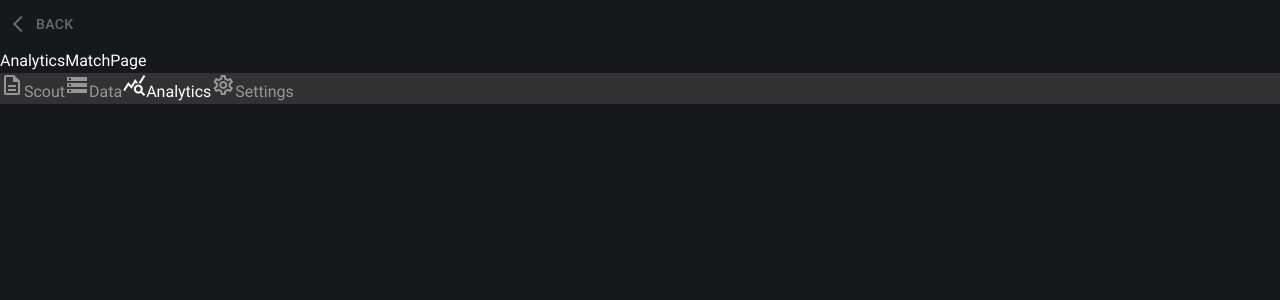
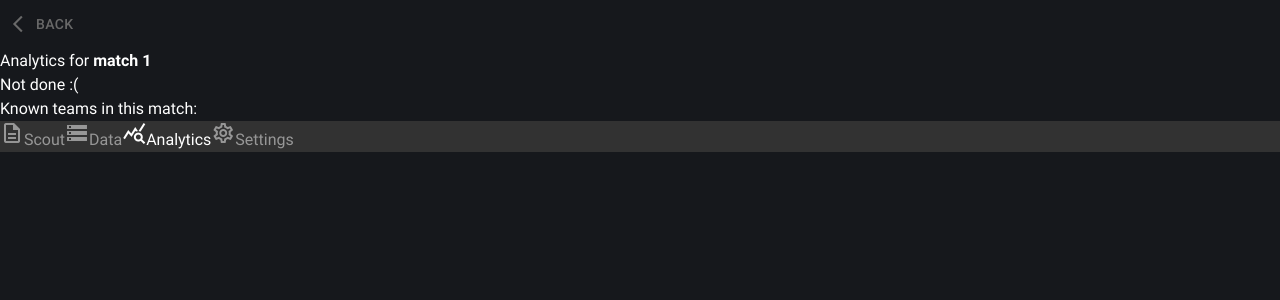
Before and after one commit to ChainLynxRobotics/ScoutingPWA, a React (Vite) app: page /analytics/match/1 in a window 1280 px wide. Shown: the top 300 px of the page. Built offline with nearby package versions, Linux system fonts and the light colour scheme.

Commit message:
UI fixes

```diff
--- a/src/pages/DataPage.tsx
+++ b/src/pages/DataPage.tsx
@@ -55,7 +55,7 @@ const DataPage = () => {
     }
 
     useEffect(() => {
-        if (toDelete) MatchDatabase.getMatchById(toDelete.matchId, toDelete.teamNumber).then(setToDeleteData);
+        if (toDelete) MatchDatabase.getMatchByIdentifier(toDelete.matchId, toDelete.teamNumber).then(setToDeleteData);
         else setToDeleteData(undefined);
     }, [toDelete]);
 
--- a/src/pages/IndexPage.tsx
+++ b/src/pages/IndexPage.tsx
@@ -2,6 +2,7 @@ import Button from "@mui/material/Button/Button";
 import { useContext, useEffect, useState } from "react";
 import { useNavigate } from "react-router-dom";
 import SettingsContext from "../components/context/SettingsContext";
+import Divider from "../components/Divider";
 
 const IndexPage = () => {
 
@@ -52,7 +53,10 @@ const IndexPage = () => {
     }
 
     return (
-        <div className="p-16 w-full h-full flex flex-col items-center justify-center text-center">
+        <div className="w-full h-dvh relative overflow-hidden">
+            <div className="w-full h-full overflow-y-auto">
+                <div className="">
+                    <div className="px-8 py-16 w-full h-full flex flex-col items-center justify-center text-center">
                         <h1 className="text-3xl">Welcome to the Chainlynx 8248 Scouting App</h1>
                         <p className="mb-8">Please install this website as a Progressive Web App to continue</p>
                         { installPrompt != null ?
@@ -63,6 +67,7 @@ const IndexPage = () => {
 
                         <p className="mt-8">On Desktop/Android, you must click the Install Button above. If the button is disabled, <a href="https://caniuse.com/mdn-api_beforeinstallpromptevent" target="_blank" className="underline">PWAs may not be supported on your browser.</a></p>
                         <p className="mt-4">On iOS, you must click the Share Button &#40;<span className="material-symbols-outlined">ios_share</span>&#41; and tap "Add to Home Screen" to install the app.</p>
+                        <p className="mt-4">On Android, you might need to click the triple dots &#40;<span className="material-symbols-outlined translate-y-1">more_vert</span>&#41; and tap "Install" or something along those lines.</p>
 
                         { import.meta.env.DEV && /* If we're in dev mode, show a button to skip the install page */
                             <div className="mt-12">
@@ -72,10 +77,16 @@ const IndexPage = () => {
                             </div>
                         }
 
+                        <Divider />
+
                         <div className="mt-12">
                             <Button variant="outlined" color="secondary" onClick={() => {settings?.setBypassInstall(true); navigate('/scout')}}>
                                 Bypass install & use browser
                             </Button>
+                            <div className="mt-4 max-w-sm italic">Try installing using the button/methods at the top, and if that does not work, or it shows a 404 page, just bypass using the button above.</div>
+                        </div>
+                    </div>
+                </div>
             </div>
         </div>
     );
--- a/src/pages/analytics/AnalyticsMatchPage.tsx
+++ b/src/pages/analytics/AnalyticsMatchPage.tsx
@@ -1,5 +1,5 @@
 import { useEffect, useState } from "react";
-import { useParams } from "react-router-dom";
+import { Link, useParams } from "react-router-dom";
 import { MatchData, MatchEventData } from "../../types/MatchData";
 import MatchDatabase from "../../util/MatchDatabase";
 
@@ -27,8 +27,17 @@ export default function AnalyticsMatchPage() {
     }, [matchId]);
 
     return (
-        <div>
-            <h1>AnalyticsMatchPage</h1>
-        </div>
+        <>
+            <h1 className="text-xl text-center mb-4">Analytics for <b>match {matchId}</b></h1>
+            <span>Not done :(</span>
+            <div className="w-full max-w-md px-2 flex flex-col items-start">
+                <h3 className="text-lg mt-4">Known teams in this match: </h3>
+                <ul className="list-disc pl-8">
+                    {matches.map(m => m.teamNumber).map((team) =>
+                        <li><Link to={'/analytics/team/'+team} key={team} className="text-blue-500 underline">{team}</Link></li>
+                    )}
+                </ul>
+            </div>
+        </>
     )
 }
--- a/src/pages/analytics/AnalyticsPage.tsx
+++ b/src/pages/analytics/AnalyticsPage.tsx
@@ -18,7 +18,7 @@ const AnalyticsPage = () => {
     }, []);
 
     return (
-    <div className="w-full h-full flex flex-col items-center relative">
+    <div className="w-full h-full px-4 flex flex-col items-center relative">
         <h1 className="text-xl text-center mb-4 pt-4 font-bold">Analytics</h1>
         <div className="flex items-center gap-2">
             <span className="material-symbols-outlined text-secondary">search</span>
```
Lines whose indentation alone changed are shown as unchanged.
